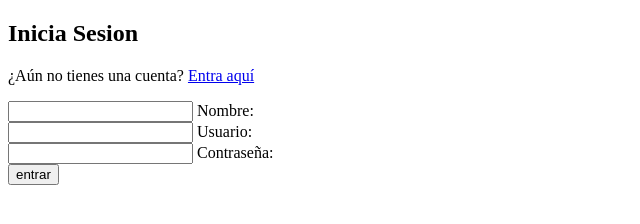
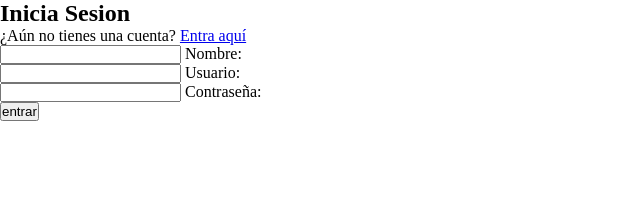
Before and after one commit to Javilh97/formulario, a plain HTML site: page index.html in a window 1280 px wide. Shown: the whole page, without its empty margins (0-640 px from the left). Drawn offline with Linux system fonts and the light colour scheme.

Commit message:
second commit

```diff
--- a/index.html
+++ b/index.html
@@ -5,7 +5,7 @@
     <meta http-equiv="X-UA-Compatible" content="IE=edge">
     <meta name="viewport" content="width=device-width, initial-scale=1.0">
     <title>Formulario</title>
-
+    <link rel="stylesheet" href="style.css">
 </head>
 <body>
     <form class="form">
--- a/style.css
+++ b/style.css
@@ -3,7 +3,3 @@
     padding: 0;
     box-sizing: border-box;
 }
-
-body{
-
-}
```
